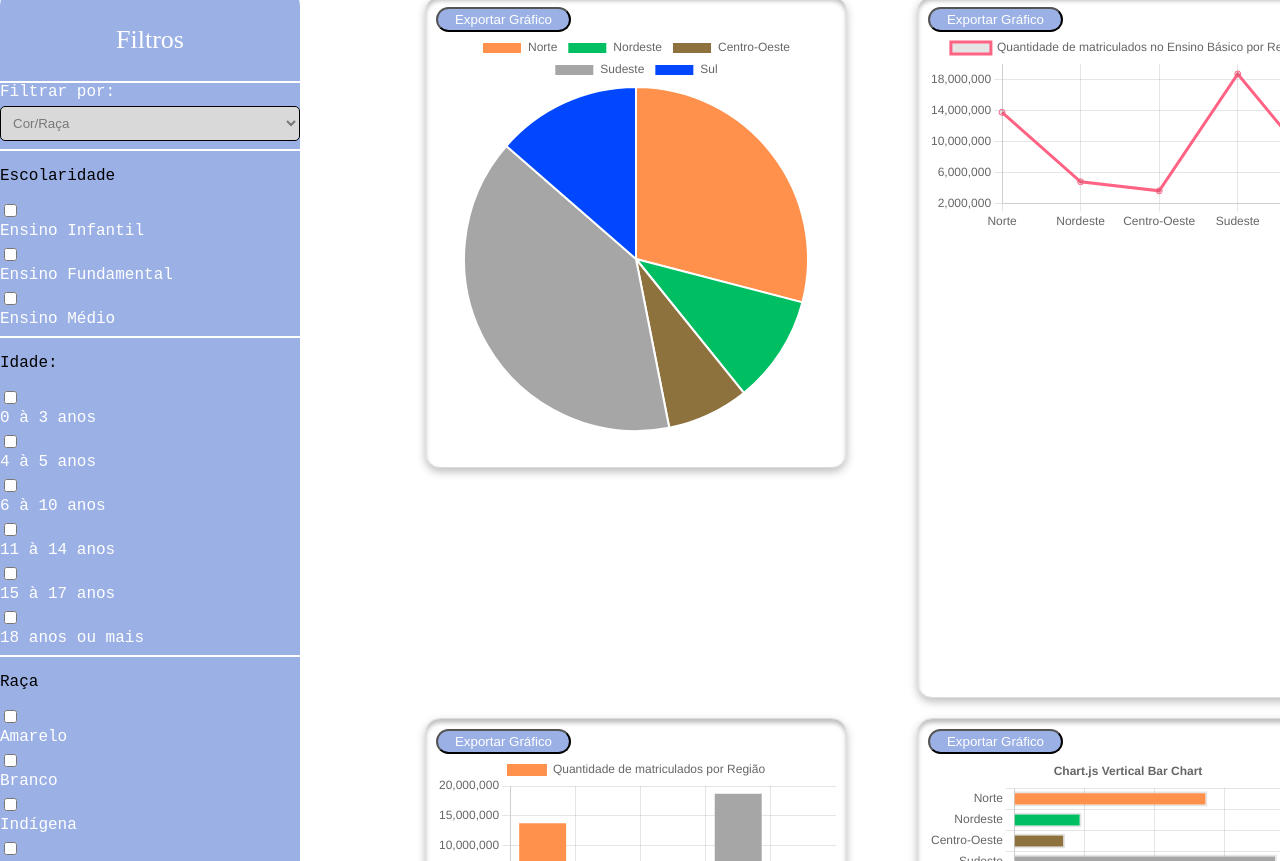
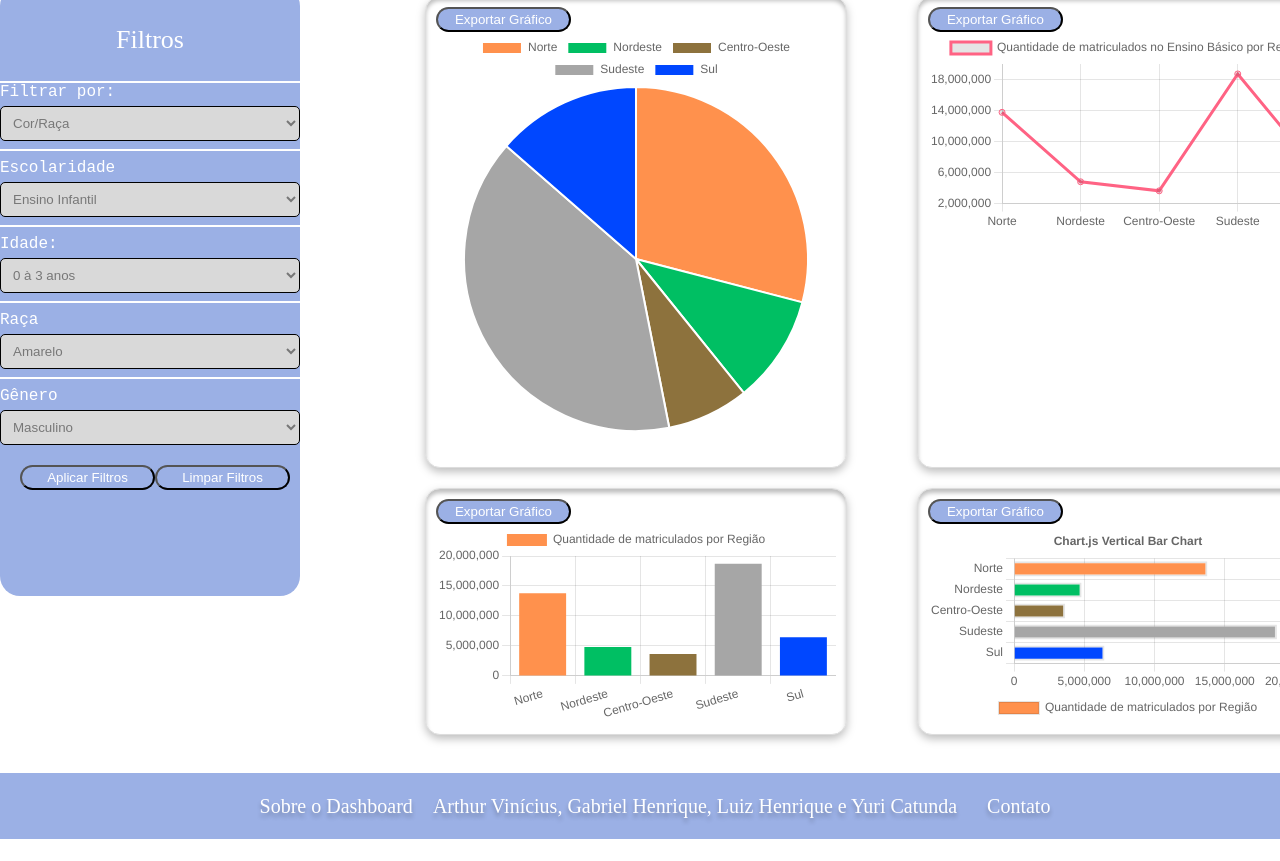
Before and after one commit to gabrielhilins/Projeto-Dashboard-Inep, a website: page aluno.html in a window 1280 px wide. Shown: the part 91-952 px from the top of the page. After the commit the page ends 930 px from the top, so only its background shows below. Drawn offline with nearby package versions, Linux system fonts and the light colour scheme.

Commit message:
Update aluno.html

```diff
--- a/aluno.html
+++ b/aluno.html
@@ -27,7 +27,7 @@
 
     <div class="container">
         <div class="sidebar">
-            <aside class="h-full" style="width: 300px; height: 1200px; background-color: #9BB0E5; border-radius: 20px;">
+            <aside class="h-full" style="width: 300px; height: 600px; background-color: #9BB0E5; border-radius: 20px;">
                 <div class="titulo-filtros">
                     <p>Filtros</p>
                 </div>
@@ -41,73 +41,49 @@
                 <hr>
                 <div id="filtros-especificos">
                     <!-- Opções de Escolaridade -->
-                    <!-- Altere as opções de filtro para checkboxes -->
                     <div id="etapa_ensinoContainer">
-    <p>Escolaridade</p>
-    <input type="checkbox" id="InfantilCheckbox" value="Infantil">
-    <label for="InfantilCheckbox">Ensino Infantil</label>
-
-    <input type="checkbox" id="FundamentalCheckbox" value="Fundamental">
-    <label for="FundamentalCheckbox">Ensino Fundamental</label>
-
-    <input type="checkbox" id="MedioCheckbox" value="Medio">
-    <label for="MedioCheckbox">Ensino Médio</label>
+                        <label for="etapa_ensino">Escolaridade</label>
+                        <select id="etapa_ensinoSelect">
+                            <option value="Infantil">Ensino Infantil</option>
+                            <option value="Fundamental">Ensino Fundamental</option>
+                            <option value="Medio">Ensino Médio</option>
+                        </select>
                         <hr>
                     </div>
-
-<!-- Altere as opções de filtro para checkboxes -->
+                    <!-- Opções de Idade -->
                     <div id="idadeContainer">
-    <p>Idade:</p>
-    <input type="checkbox" id="03Checkbox" value="03">
-    <label for="03Checkbox">0 à 3 anos</label>
-
-    <input type="checkbox" id="45Checkbox" value="45">
-    <label for="45Checkbox">4 à 5 anos</label>
-
-    <input type="checkbox" id="610Checkbox" value="610">
-    <label for="610Checkbox">6 à 10 anos</label>
-
-    <input type="checkbox" id="1114Checkbox" value="1114">
-    <label for="1114Checkbox">11 à 14 anos</label>
-
-    <input type="checkbox" id="1517Checkbox" value="1517">
-    <label for="1517Checkbox">15 à 17 anos</label>
-
-    <input type="checkbox" id="18maisCheckbox" value="18mais">
-    <label for="18maisCheckbox">18 anos ou mais</label>
+                        <label for="idade">Idade:</label>
+                        <select id="idadeSelect">
+                            <option value="03">0 à 3 anos</option>
+                            <option value="45">4 à 5 anos</option>
+                            <option value="610">6 à 10 anos</option>
+                            <option value="1114">11 à 14 anos</option>
+                            <option value="1517">15 à 17 anos</option>
+                            <option value="18mais">18 anos ou mais</option>
+                        </select>
                         <hr>
                     </div>
-
-<!-- Altere as opções de filtro para checkboxes -->
+                    <!-- Opções de Raça -->
                     <div id="cor_raca_etniaContainer">
-    <p>Raça</p>
-    <input type="checkbox" id="AmareloCheckbox" value="Amarelo">
-    <label for="AmareloCheckbox">Amarelo</label>
-
-    <input type="checkbox" id="BrancoCheckbox" value="Branco">
-    <label for="BrancoCheckbox">Branco</label>
-
-    <input type="checkbox" id="IndigenaCheckbox" value="Indigena">
-    <label for="IndigenaCheckbox">Indígena</label>
-
-    <input type="checkbox" id="PardoCheckbox" value="Pardo">
-    <label for="PardoCheckbox">Pardo</label>
-
-    <input type="checkbox" id="PretoCheckbox" value="Preto">
-    <label for="PretoCheckbox">Preto</label>
+                        <label for="cor_raca_etnia">Raça</label>
+                        <select id="cor_raca_etniaSelect">
+                            <option value="Amarelo">Amarelo</option>
+                            <option value="Branco">Branco</option>
+                            <option value="Indigena">Indígena</option>
+                            <option value="Pardo">Pardo</option>
+                            <option value="Preto">Preto</option>
+                        </select>
                         <hr>
                     </div>
-
-<!-- Altere as opções de filtro para checkboxes -->
+                    <!-- Opções de Gênero -->
                     <div id="generoContainer">
-    <p>Gênero</p>
-    <input type="checkbox" id="MasculinoCheckbox" value="Masculino">
-    <label for="MasculinoCheckbox">Masculino</label>
-
-    <input type="checkbox" id="FemininoCheckbox" value="Feminino">
-    <label for="FemininoCheckbox">Feminino</label>
+                        <label for="genero">Gênero</label>
+                        <select id="generoSelect">
+                            <option value="Masculino">Masculino</option>
+                            <option value="Feminino">Feminino</option>
+                        </select>
                     </div>
-
+                </div>
                 <div class="buttons-filtros">
                     <div class="aplicar-filtros">
                         <button onclick="aplicarFiltros()">Aplicar Filtros</button>
```
Lines whose indentation alone changed are shown as unchanged.
